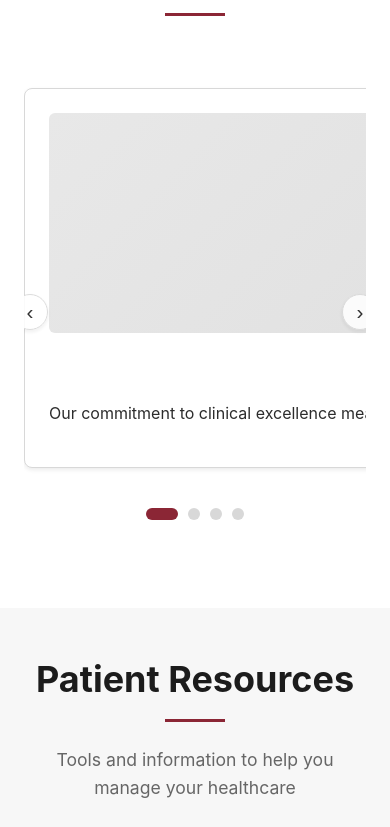
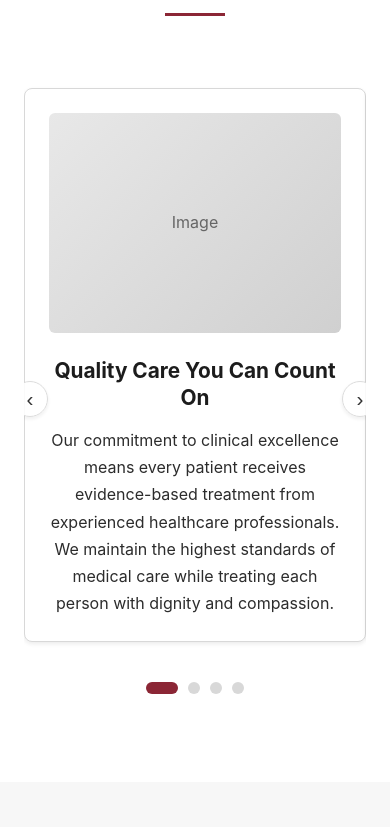
Before and after one commit to ErosRawr/medical-clinic-site, a plain HTML site: page index.html in a window 390 px wide. Shown: the part 2635-3462 px from the top of the page. Drawn offline with Linux system fonts and the light colour scheme.

Commit message:
Fix home page carousel behavior and slide alignment

```diff
--- a/css/styles.css
+++ b/css/styles.css
@@ -523,18 +523,23 @@ p { margin-bottom: var(--spacing-sm); }
     margin: 0 auto;
     position: relative;
     padding: var(--spacing-lg) 0;
-    overflow: hidden;
+    overflow: hidden; /* Critical: hides off-screen slides */
+    width: 100%;
 }
 
 .carousel-track {
     display: flex;
     transition: transform 0.5s cubic-bezier(0.4, 0, 0.2, 1);
     will-change: transform;
+    width: 100%;
+    /* NO GAP - this breaks the width calculation */
 }
 
 .carousel-slide {
-    min-width: 100%;
-    flex-shrink: 0;
+    flex: 0 0 100%; /* Critical: flex-basis 100%, no grow, no shrink */
+    width: 100%; /* Backup for older browsers */
+    max-width: 100%; /* Prevent overflow */
+    box-sizing: border-box; /* Include padding in width calculation */
     background: var(--color-white);
     padding: var(--spacing-lg);
     border-radius: 8px;
@@ -567,6 +572,143 @@ p { margin-bottom: var(--spacing-sm); }
     font-size: 1.05rem;
     line-height: 1.7;
     color: var(--color-text);
+    margin: 0; /* Remove default margin */
+}
+
+/* Carousel Navigation Buttons */
+.carousel-btn {
+    position: absolute;
+    top: 50%;
+    transform: translateY(-50%);
+    background: rgba(255, 255, 255, 0.95);
+    border: 1px solid var(--color-border);
+    width: 48px;
+    height: 48px;
+    border-radius: 50%;
+    font-size: 1.8rem;
+    line-height: 1;
+    cursor: pointer;
+    display: flex;
+    align-items: center;
+    justify-content: center;
+    transition: var(--transition);
+    z-index: 10;
+    color: var(--color-secondary);
+    box-shadow: var(--shadow-sm);
+}
+
+.carousel-btn:hover {
+    background: var(--color-white);
+    border-color: var(--color-accent);
+    color: var(--color-accent);
+    box-shadow: var(--shadow-md);
+}
+
+.carousel-btn:active {
+    transform: translateY(-50%) scale(0.95);
+}
+
+.carousel-btn:focus-visible {
+    outline: 3px solid var(--color-accent);
+    outline-offset: 2px;
+}
+
+.carousel-prev {
+    left: -60px;
+}
+
+.carousel-next {
+    right: -60px;
+}
+
+/* Carousel Indicators */
+.carousel-indicators {
+    display: flex;
+    gap: 10px;
+    justify-content: center;
+    margin-top: var(--spacing-md);
+    padding: var(--spacing-sm) 0;
+}
+
+.indicator {
+    width: 12px;
+    height: 12px;
+    border-radius: 50%;
+    background: var(--color-border);
+    border: none;
+    cursor: pointer;
+    transition: all 0.3s ease;
+    padding: 0;
+    flex-shrink: 0; /* Prevent indicator shrinking */
+}
+
+.indicator:hover {
+    background: var(--color-text-light);
+}
+
+.indicator[aria-selected="true"] {
+    background: var(--color-accent);
+    width: 32px;
+    border-radius: 6px;
+}
+
+.indicator:focus-visible {
+    outline: 2px solid var(--color-accent);
+    outline-offset: 2px;
+}
+
+/* Mobile Responsiveness */
+@media (max-width: 968px) {
+    .carousel-prev {
+        left: 0;
+    }
+
+    .carousel-next {
+        right: 0;
+    }
+
+    .carousel-btn {
+        width: 40px;
+        height: 40px;
+        font-size: 1.5rem;
+    }
+
+    .carousel-image-placeholder {
+        height: 220px;
+    }
+}
+
+@media (max-width: 768px) {
+    .trust-carousel {
+        padding: var(--spacing-md) 0;
+    }
+
+    .carousel-slide {
+        padding: var(--spacing-md);
+    }
+
+    .trust-content h3 {
+        font-size: 1.3rem;
+    }
+
+    .trust-content p {
+        font-size: 1rem;
+    }
+
+    .carousel-prev {
+        left: -12px;
+    }
+
+    .carousel-next {
+        right: -12px;
+    }
+
+    .carousel-btn {
+        width: 36px;
+        height: 36px;
+        font-size: 1.3rem;
+        opacity: 0.9;
+    }
 }
 
 /* Carousel Navigation Buttons */
```
